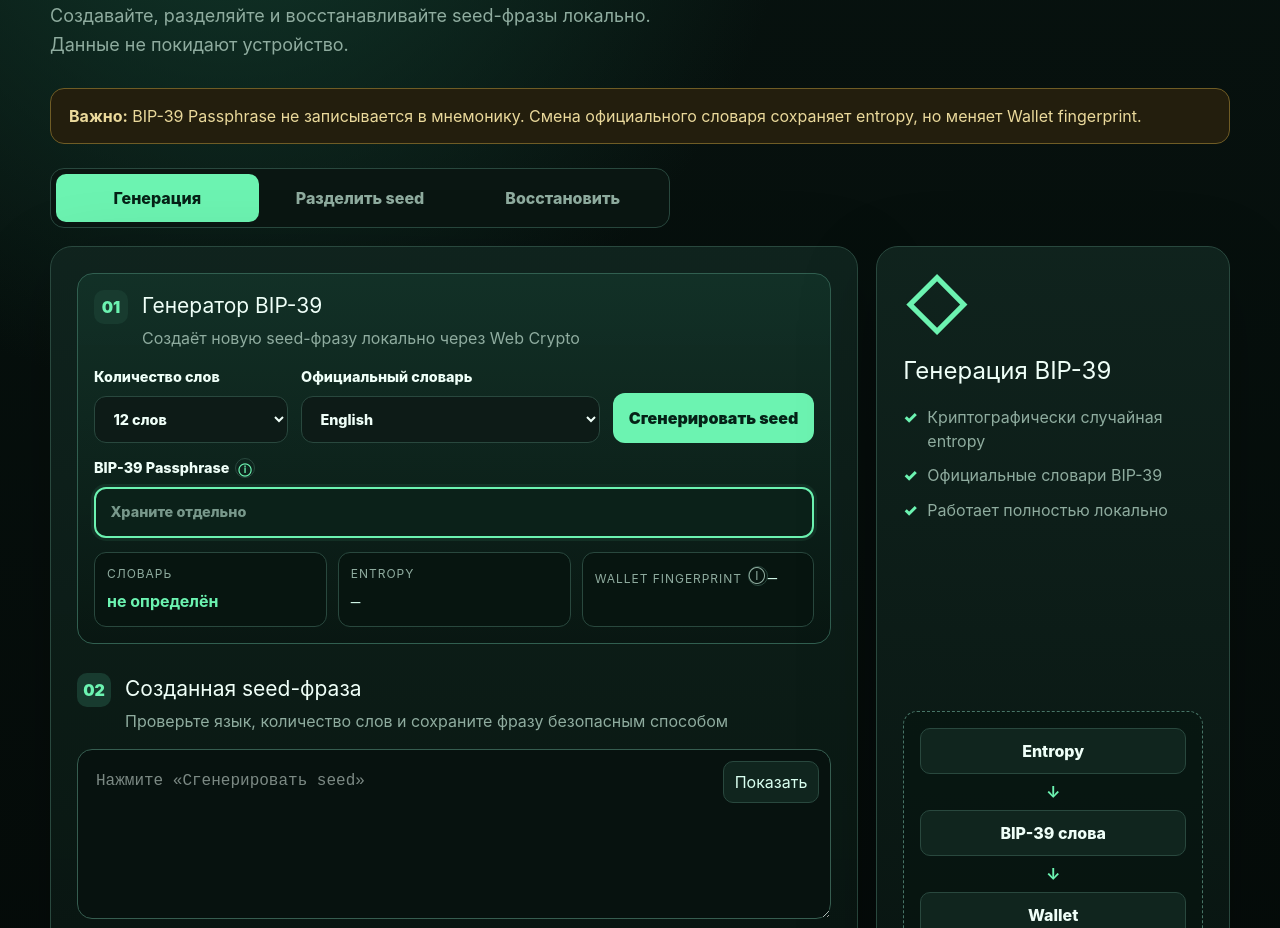
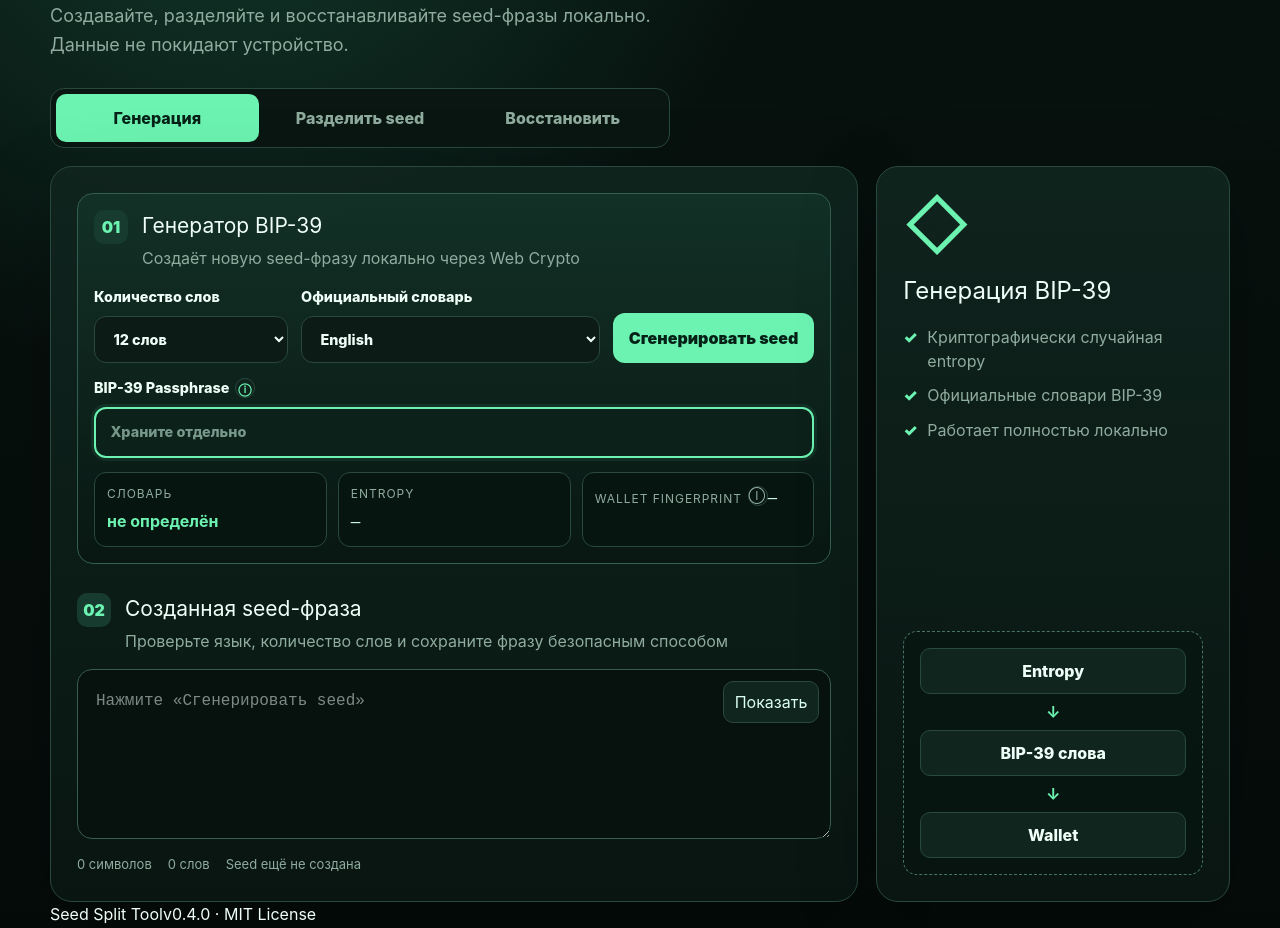
Before and after one commit to vanitoo/Seed-Split-Tool, a Next.js app: page / in a window 1280 px wide. Shown: the part 164-1092 px from the top of the page. Built offline with nearby package versions, Linux system fonts and the light colour scheme.

Commit message:
Release v0.4.0 interface metadata

```diff
--- a/src/features/seed-split/components/seed-split-app.tsx
+++ b/src/features/seed-split/components/seed-split-app.tsx
@@ -225,7 +225,6 @@ export function SeedSplitApp() {
 
   return <main className="shell">
     <section className="hero"><div><span className="eyebrow">LOCAL · OFFLINE · OPEN SOURCE</span><h1>Seed Split Tool</h1><p>Создавайте, разделяйте и восстанавливайте seed-фразы локально. Данные не покидают устройство.</p></div><div className="offline-pill"><span /> Сеть не используется</div></section>
-    <section className="warning"><strong>Важно:</strong> BIP-39 Passphrase не записывается в мнемонику. Смена официального словаря сохраняет entropy, но меняет Wallet fingerprint.</section>
 
     <div className="tabs main-tabs" role="tablist" aria-label="Основные инструменты">
       <button className={mode === "generate" ? "active" : ""} onClick={() => { setMode("generate"); setStatus(""); }}>Генерация</button>
@@ -286,5 +285,7 @@ export function SeedSplitApp() {
       <div className="verify-panel"><div><h3>Проверьте резервную копию</h3><p>Восстановите секрет из любых {threshold} частей до того, как разнесёте их по разным местам.</p></div><button onClick={() => { setRecoveryInput(shares.slice(0, threshold).join(joiner)); setStatus(""); setMode("recover"); scrollTo(recoveryRef); }}>Проверить сейчас</button></div>
       <div className="actions"><button onClick={() => window.print()}>Печать</button><button onClick={() => downloadText(`seed-split-${scheme}.txt`, shares.join(joiner))}>Скачать весь набор</button><button className="danger" onClick={clearAll}>Очистить всё</button></div>
     </section>}
+
+    <footer className="app-footer"><span>Seed Split Tool</span><span>v0.4.0 · MIT License</span></footer>
   </main>;
 }
```
